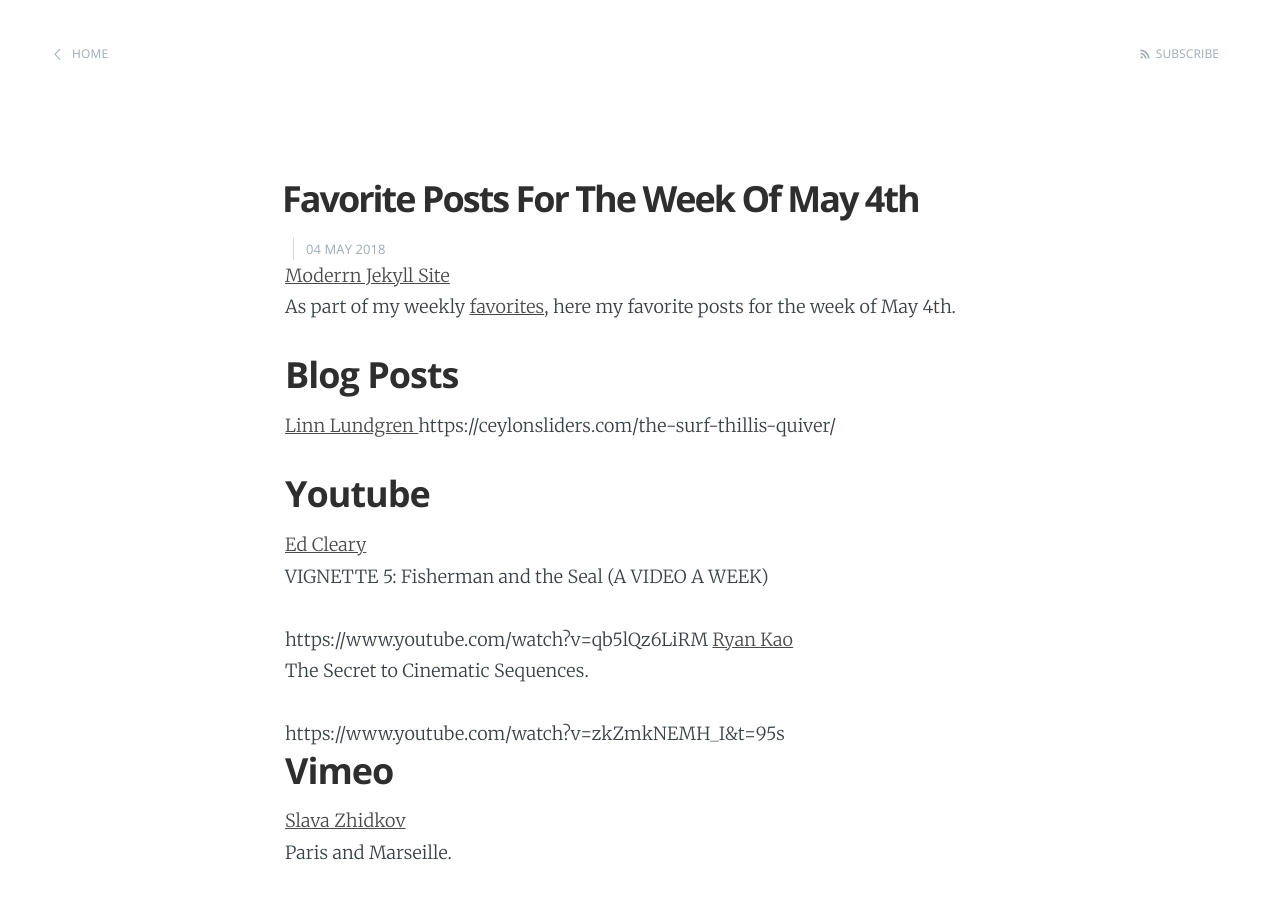
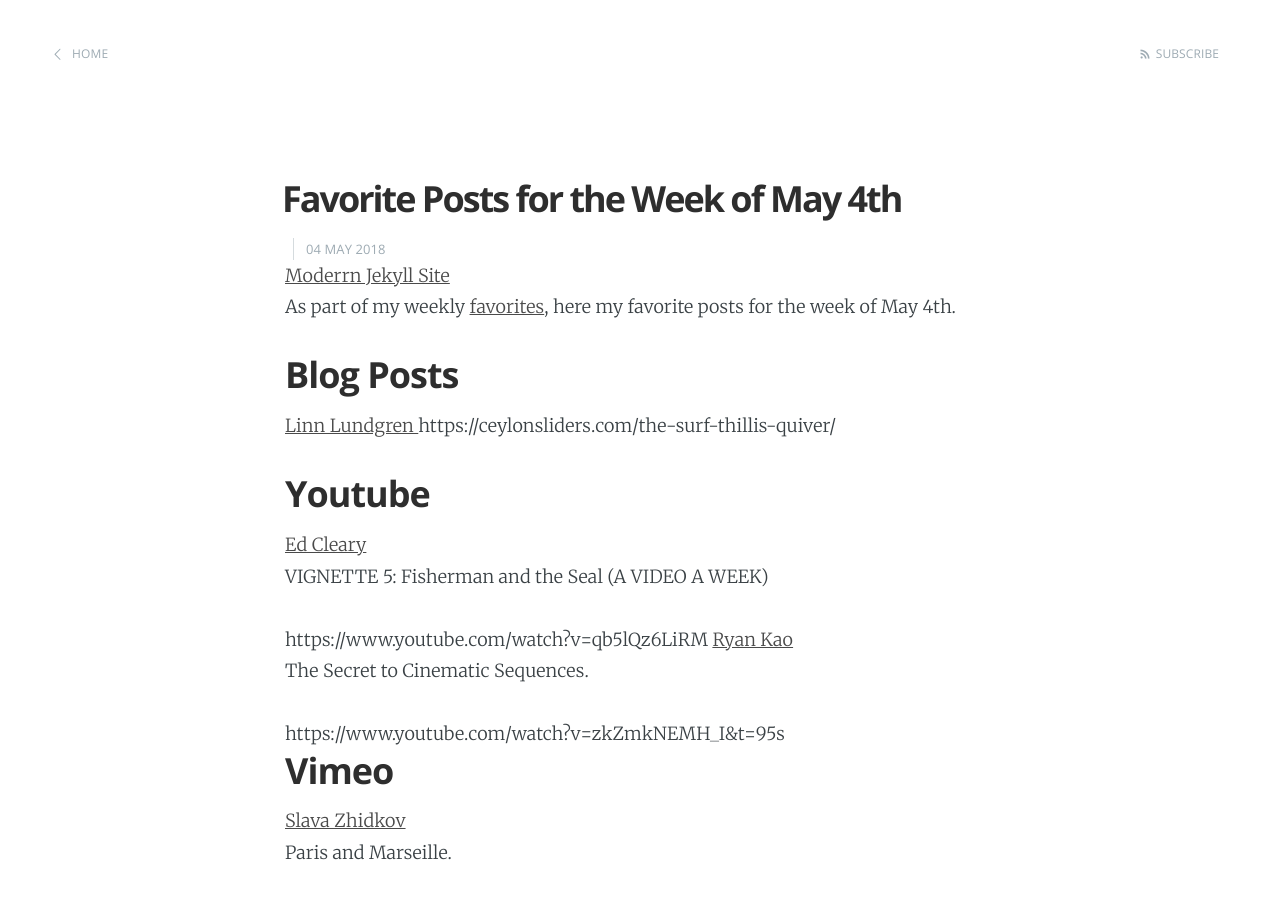
Before and after one commit to moderrnup/moderrnup.github.io, a Jekyll site: the page built from _posts/2018-05-04-favorite-posts-for-the-week-of-may-4th.md, in a window 1280 px wide and 900 px high. Built offline with Jekyll 4.4.1, drawn with Linux system fonts in a browser that asks for light colours; the list of posts is cut into pages by our own code; part of the change alters nothing that is shown.

```diff
--- a/_posts/2018-05-04-favorite-posts-for-the-week-of-may-4th.md
+++ b/_posts/2018-05-04-favorite-posts-for-the-week-of-may-4th.md
@@ -1,11 +1,8 @@
 ---
-ID: 2515
-post_title: Favorite Posts for the Week of May 4th
+title: Favorite Posts for the Week of May 4th
 post_excerpt: ""
 layout: post
 permalink: /
-published: true
-post_date: 2018-05-04 08:14:15
 ---
 As part of my weekly <a href="https://www.moderrn.com/category/favorites/" rel="noopener" target="_blank">favorites</a>, here my favorite posts for the week of May 4th.
 
```
